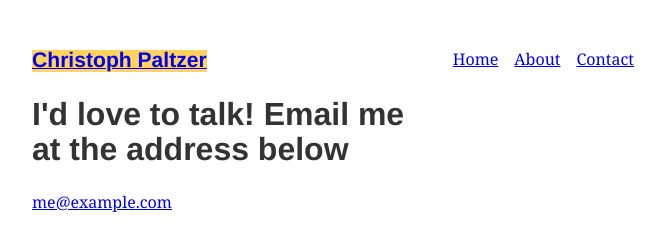
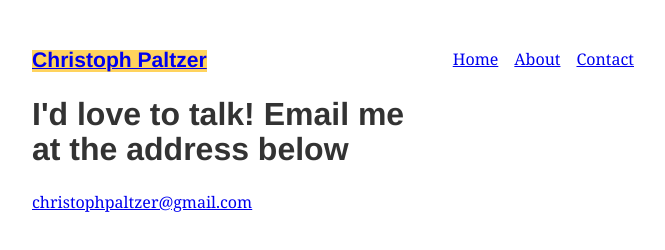
Before and after one commit to Christoph1911/MyFirstWebsite, a Gatsby site: page /contact in a window 1280 px wide. Shown: the whole page, without its empty margins (299-964 px from the left). Built offline with nearby package versions, Linux system fonts and the light colour scheme; Gatsby itself is replaced by a stand-in of ours.

Commit message:
Update contact email

```diff
--- a/src/pages/contact.js
+++ b/src/pages/contact.js
@@ -6,7 +6,7 @@ export default function Contact() {
     <Layout>
       <h1>I'd love to talk! Email me at the address below</h1>
       <p>
-        <a href="mailto:me@example.com">me@example.com</a>
+      <a href="mailto:christophpaltzer@gmail.com">christophpaltzer@gmail.com</a>
       </p>
     </Layout>
   )
```
